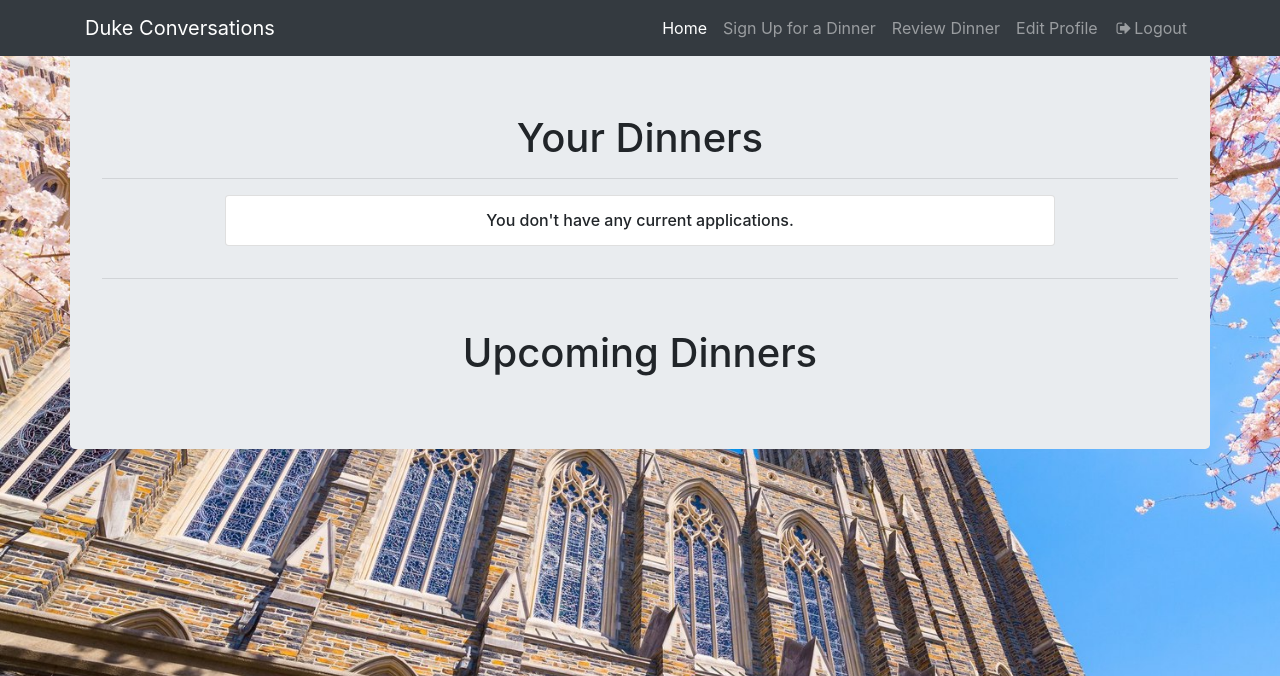
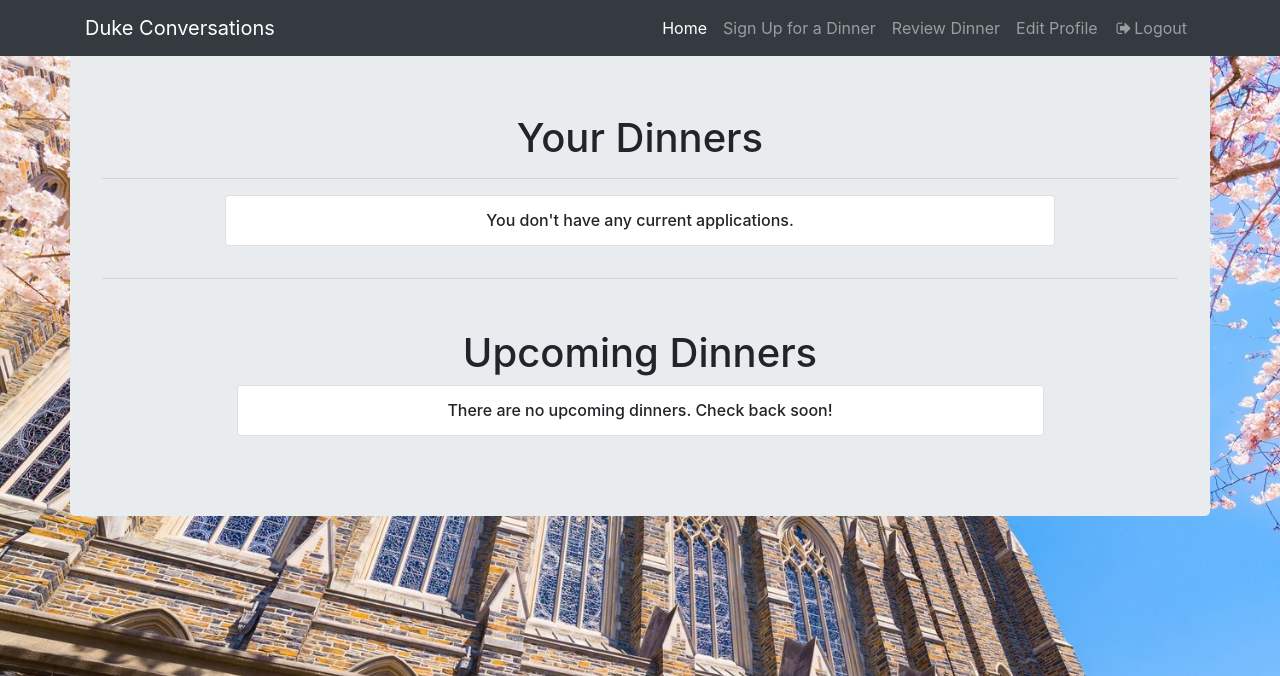
Before and after one commit to amd112/dukeConversations, a Django app: page /home in a window 1280 px wide. Shown: the top 676 px of the page. Run offline with Django 3.2, Linux system fonts and the light colour scheme; a user stored in the database is signed in; data that the repository does not hold is empty; some libraries are stand-ins or nearby versions.

Commit message:
created a 'no dinner' banner

```diff
--- a/site/convos/app/templates/html_work/loginhome.html
+++ b/site/convos/app/templates/html_work/loginhome.html
@@ -83,7 +83,7 @@
 
 	<h1 class="text-center" style="margin-top: 50px">Upcoming Dinners</h1>
 	{% for dinner in dinners %}
-	 <div class="row">
+	<div class="row">
 	<div class="card w-75 card-outline-secondary mb-3 center-block mx-auto">
 		<div class="card-block center-block">
 			<h3 class="card-title" style="padding: 15px 15px 0 15px">{{ dinner.topic }}</h3>
@@ -92,7 +92,13 @@
 			<p class="card-text" style="padding: 0 15px 15px 15px">{{ dinner.description }}</p>
 		</div>
 	</div>
+	</div>
+	{% empty %}
+	<div class="card w-75 card-outline-secondary mb-3 center-block mx-auto">
+		<div class="card-block center-block">
+			<h6 class="card-text text-center" style="padding: 15px 15px 15px 15px">There are no upcoming dinners. Check back soon!</h6>
 		</div>
+	</div>
 	{% endfor %}
 </div>
 <!--Logoutmodal-->
```
Also changed, not shown: site/convos/db.sqlite3.
